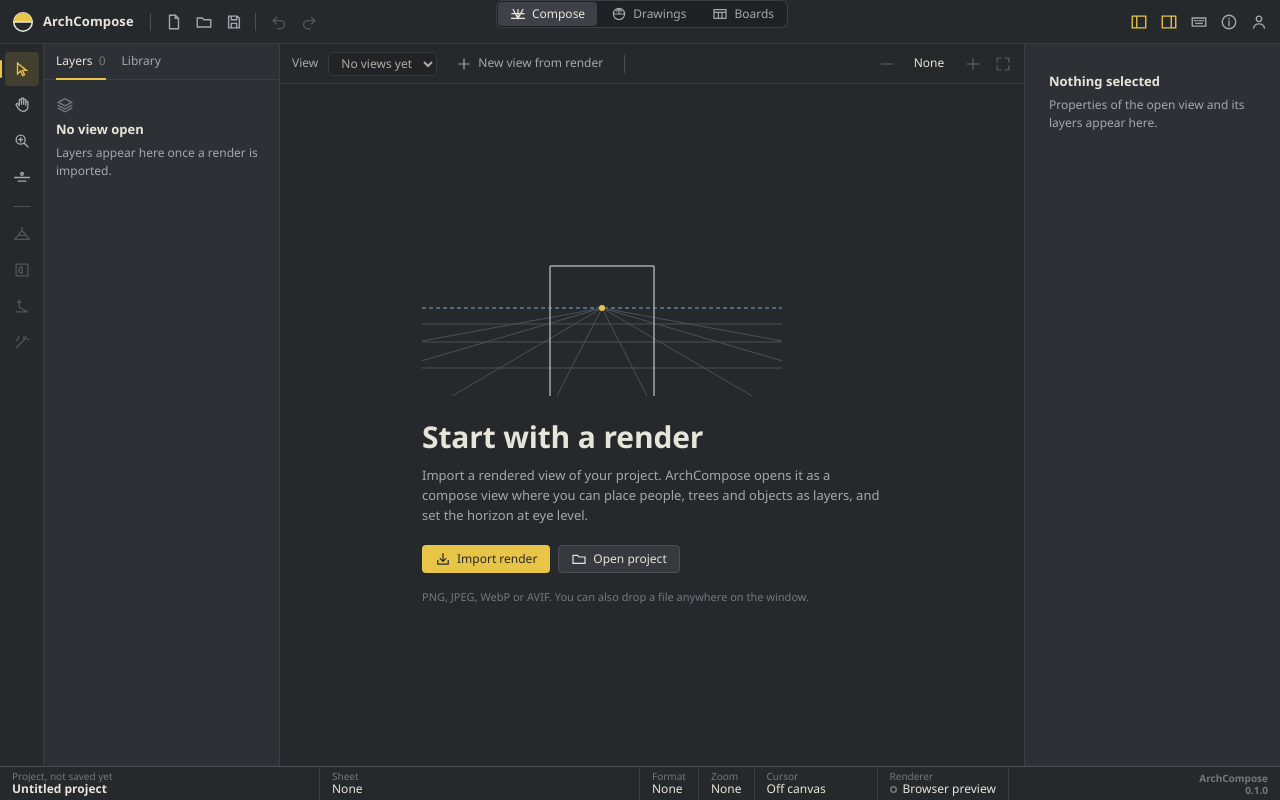
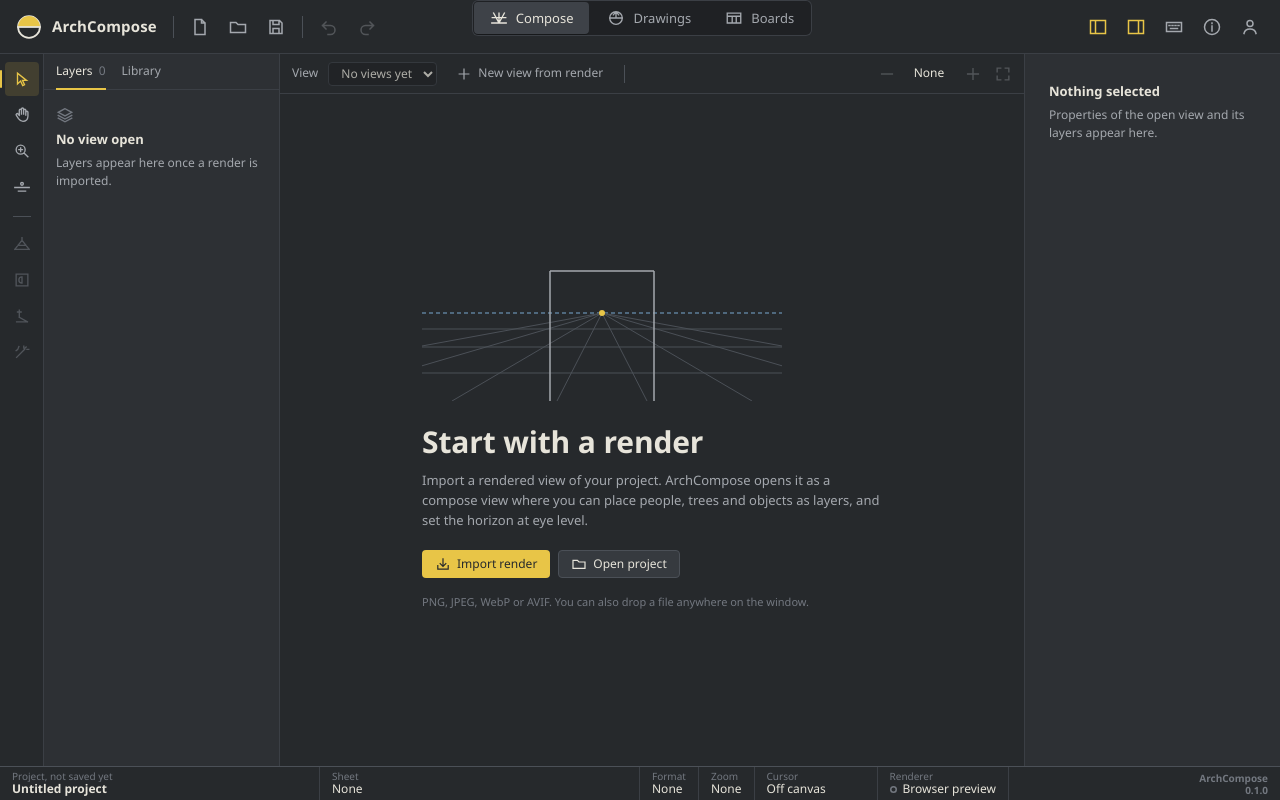
Before and after one commit to Luis-0508/ArchCompose, a React (Vite) app: page / in a window 1280 px wide. Built offline with nearby package versions, Linux system fonts and the light colour scheme.

Commit message:
Make the top bar taller with larger controls (#7)
The top bar grows from 44 to 54 px. Its controls use a new --h-control-top (36 px), icons are 20 px, and the brand mark, wordmark, workspace switch and profile chip scale up to match. README screenshots regenerated.

```diff
--- a/src/app/App.module.css
+++ b/src/app/App.module.css
@@ -18,9 +18,15 @@
   grid-template-columns: minmax(0, 1fr) auto minmax(0, 1fr);
   align-items: center;
   gap: var(--s-4);
-  padding: 0 var(--s-2) 0 var(--s-3);
+  padding: 0 var(--s-3) 0 var(--s-4);
   background: var(--c-app);
   border-bottom: 1px solid var(--c-line);
+  /* The top bar is the app's main chrome, so its controls and icons are a size up. */
+  --h-control: var(--h-control-top);
+}
+.topbar button > svg {
+  width: 20px;
+  height: 20px;
 }
 
 .topLeft {
@@ -40,7 +46,7 @@
 .brand {
   display: flex;
   align-items: center;
-  gap: 9px;
+  gap: 10px;
   padding-right: var(--s-2);
 }
 
@@ -50,7 +56,7 @@
 }
 
 .wordmark {
-  font-size: var(--fs-md);
+  font-size: var(--fs-lg);
   font-weight: 660;
   font-stretch: var(--stretch-expanded);
   letter-spacing: 0.01em;
@@ -65,7 +71,7 @@
 
 .divider {
   width: 1px;
-  height: 18px;
+  height: 22px;
   background: var(--c-line-strong);
   flex: none;
 }
@@ -77,6 +83,15 @@
 
 .workspaceSwitch {
   justify-self: center;
+}
+.workspaceSwitch button {
+  gap: 8px;
+  padding: 0 var(--s-4);
+  font-size: var(--fs-md);
+}
+.workspaceSwitch button > svg {
+  width: 18px;
+  height: 18px;
 }
 
 /* ---------------------------------------------------------------- title block */
--- a/src/app/ProfileMenu.module.css
+++ b/src/app/ProfileMenu.module.css
@@ -76,7 +76,7 @@
   overflow: hidden;
   text-overflow: ellipsis;
   white-space: nowrap;
-  font-size: var(--fs-sm);
+  font-size: var(--fs-md);
   font-weight: 560;
 }
 
--- a/src/app/ProfileMenu.tsx
+++ b/src/app/ProfileMenu.tsx
@@ -247,7 +247,7 @@
           aria-label={`Profile: ${name}`}
           onClick={onClick}
         >
-          <Avatar name={name} size={22} framed={false} />
+          <Avatar name={name} size={28} framed={false} />
           <span className={styles.chipName}>{name}</span>
         </button>
       </Tooltip>
--- a/src/app/TopBar.tsx
+++ b/src/app/TopBar.tsx
@@ -15,7 +15,7 @@
 /** The section/elevation callout, drawn as the ArchCompose mark. */
 export function BrandMark() {
   return (
-    <svg width="22" height="22" viewBox="0 0 22 22" aria-hidden className={styles.mark}>
+    <svg width="26" height="26" viewBox="0 0 22 22" aria-hidden className={styles.mark}>
       <circle cx="11" cy="11" r="9.25" fill="none" stroke="currentColor" strokeWidth="1.5" />
       <path d="M1.75 11a9.25 9.25 0 0 1 18.5 0Z" fill="var(--c-accent)" />
       <path d="M1 11h20" stroke="currentColor" strokeWidth="1.5" />
--- a/src/styles/tokens.css
+++ b/src/styles/tokens.css
@@ -74,7 +74,8 @@
 
   --h-control: 28px;
   --h-control-sm: 24px;
-  --h-topbar: 44px;
+  --h-topbar: 54px;
+  --h-control-top: 36px;
   --h-titleblock: 34px;
   --w-rail: 44px;
   --w-left: 264px;
```
Also changed, not shown: 4 other files (tests, documents, lock files or other folders).
